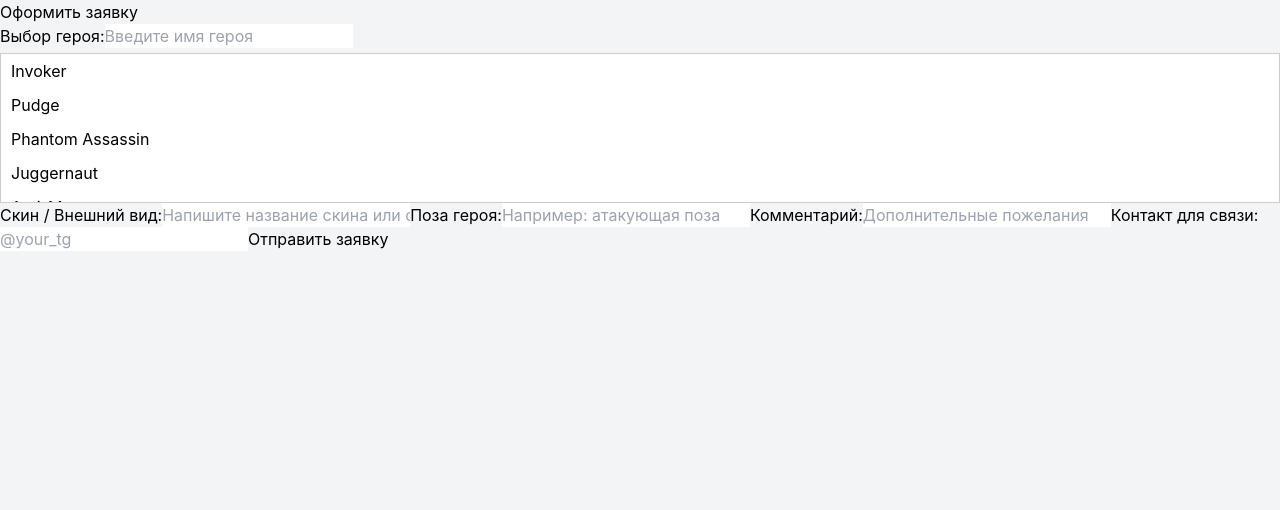
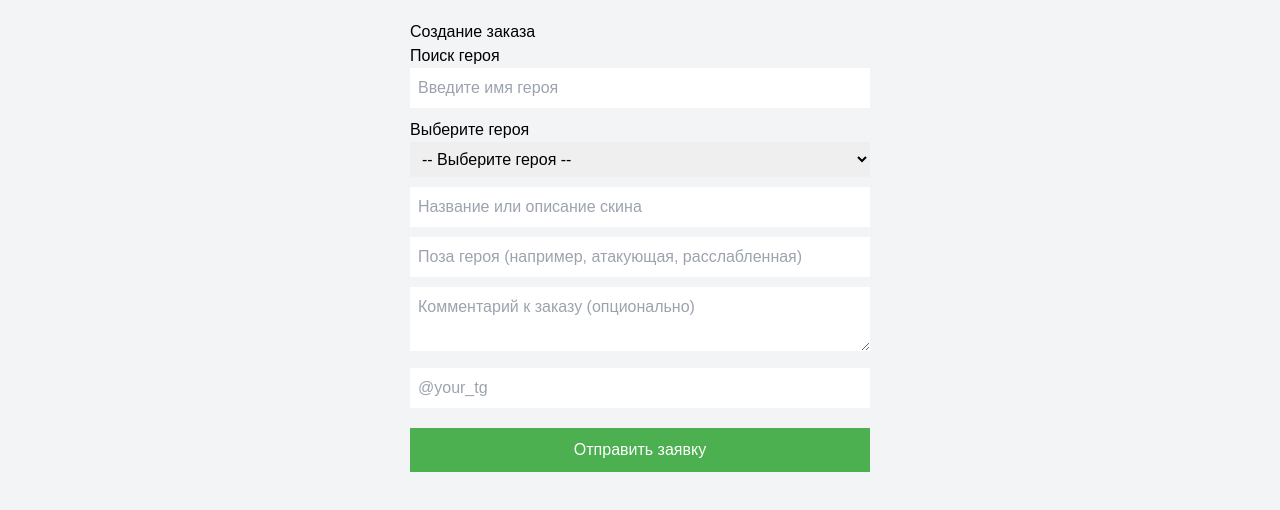
Before and after one commit to nikitaasdsad/telegram-mini-app, a React (Create React App) app: page / in a window 1280 px wide. Shown: the top 510 px of the page. Built offline with nearby package versions, Linux system fonts and the light colour scheme.

Commit message:
ксюша лох

```diff
--- a/src/App.js
+++ b/src/App.js
@@ -1,158 +1,157 @@
 import React, { useState, useEffect } from 'react';
-import './App.css';
 
 const heroes = [
-  'Invoker', 'Pudge', 'Phantom Assassin', 'Juggernaut', 'Anti-Mage', 'Lion', 'Tinker'
-  // добавь сюда весь список героев, если ещё не добавил
+  'Abaddon', 'Alchemist', 'Ancient Apparition', 'Anti-Mage', 'Arc Warden', 'Axe',
+  'Bane', 'Batrider', 'Beastmaster', 'Bloodseeker', 'Bounty Hunter', 'Brewmaster', 'Bristleback', 'Broodmother',
+  'Centaur Warrunner', 'Chaos Knight', 'Chen', 'Clinkz', 'Clockwerk', 'Crystal Maiden',
+  'Dark Seer', 'Dark Willow', 'Dawnbreaker', 'Dazzle', 'Death Prophet', 'Disruptor', 'Doom', 'Dragon Knight', 'Drow Ranger',
+  'Earth Spirit', 'Earthshaker', 'Elder Titan', 'Ember Spirit', 'Enchantress', 'Enigma',
+  'Faceless Void', 'Grimstroke', 'Gyrocopter', 'Hoodwink', 'Huskar',
+  'Invoker', 'Io', 'Jakiro', 'Juggernaut', 'Keeper of the Light', 'Kunkka',
+  'Legion Commander', 'Leshrac', 'Lich', 'Lifestealer', 'Lina', 'Lion', 'Lone Druid', 'Luna', 'Lycan',
+  'Magnus', 'Marci', 'Mars', 'Medusa', 'Meepo', 'Mirana', 'Monkey King', 'Morphling',
+  'Muerta', 'Naga Siren', 'Nature\'s Prophet', 'Necrophos', 'Night Stalker', 'Nyx Assassin',
+  'Ogre Magi', 'Omniknight', 'Oracle', 'Outworld Destroyer',
+  'Pangolier', 'Phantom Assassin', 'Phantom Lancer', 'Phoenix', 'Primal Beast', 'Puck', 'Pudge', 'Pugna', 'Queen of Pain',
+  'Razor', 'Riki', 'Rubick',
+  'Sand King', 'Shadow Demon', 'Shadow Fiend', 'Shadow Shaman', 'Silencer', 'Skywrath Mage', 'Slardar', 'Slark', 'Snapfire', 'Sniper', 'Spectre', 'Spirit Breaker', 'Storm Spirit', 'Sven',
+  'Techies', 'Templar Assassin', 'Terrorblade', 'Tidehunter', 'Timbersaw', 'Tinker', 'Tiny', 'Treant Protector', 'Troll Warlord', 'Tusk',
+  'Underlord', 'Undying', 'Ursa',
+  'Vengeful Spirit', 'Venomancer', 'Viper', 'Visage', 'Void Spirit',
+  'Warlock', 'Weaver', 'Windranger', 'Winter Wyvern', 'Witch Doctor', 'Wraith King',
+  'Zeus'
 ];
 
 function App() {
-  const [order, setOrder] = useState({
-    hero: '',
-    skin: '',
-    pose: '',
-    comment: '',
-    contact: '',
+  const [heroSearch, setHeroSearch] = useState('');
+  const [filteredHeroes, setFilteredHeroes] = useState(heroes);
+  const [selectedHero, setSelectedHero] = useState('');
+  const [skin, setSkin] = useState('');
+  const [pose, setPose] = useState('');
+  const [comment, setComment] = useState('');
+  const [contact, setContact] = useState('');
+  const [submitted, setSubmitted] = useState(false);
+
+  useEffect(() => {
+    setFilteredHeroes(
+      heroes.filter(hero =>
+        hero.toLowerCase().includes(heroSearch.toLowerCase())
+      )
+    );
+  }, [heroSearch]);
+
+  const handleSubmit = async () => {
+    if (!selectedHero || !skin || !pose || !contact) {
+      alert('Пожалуйста, заполните все поля!');
+      return;
+    }
+
+    const order = {
+      hero: selectedHero,
+      skin,
+      pose,
+      comment,
+      contact
+    };
+
+    try {
+      const response = await fetch('/api/order', {
+        method: 'POST',
+        headers: {
+          'Content-Type': 'application/json'
+        },
+        body: JSON.stringify(order)
       });
 
-  const [filteredHeroes, setFilteredHeroes] = useState(heroes);
-  const [searchHero, setSearchHero] = useState('');
-  const [isSent, setIsSent] = useState(false);
-
-  const handleChange = (e) => {
-    setOrder({ ...order, [e.target.name]: e.target.value });
-  };
-useEffect(() => {
-  if (window.Telegram && window.Telegram.WebApp) {
-    window.Telegram.WebApp.ready();
-  }
-}, []);
-  const handleSearch = (e) => {
-    const value = e.target.value.toLowerCase();
-    setSearchHero(value);
-    setFilteredHeroes(heroes.filter(h => h.toLowerCase().includes(value)));
-  };
-
-  const handleHeroSelect = (hero) => {
-    setOrder({ ...order, hero });
-    setFilteredHeroes(heroes);
-    setSearchHero(hero);
-  };
-
-  const handleSubmit = async (e) => {
-    e.preventDefault();
-    try {
-      const res = await fetch('/api/order', {
-        method: 'POST',
-        headers: {
-          'Content-Type': 'application/json',
-        },
-        body: JSON.stringify(order),
-      });
-
-      const data = await res.json();
-      if (data.success) {
-        setIsSent(true);
+      if (response.ok) {
+        setSubmitted(true);
       } else {
-        alert('Ошибка при отправке заявки');
+        alert('Произошла ошибка при отправке заявки');
       }
     } catch (error) {
       console.error('Ошибка:', error);
-      alert('Ошибка при отправке заявки');
+      alert('Ошибка соединения');
     }
   };
 
-  const handleClose = () => {
-    if (window.Telegram.WebApp) {
-      window.Telegram.WebApp.close();
-    } else {
-      alert('Мини-апп можно закрыть вручную');
+  if (submitted) {
+    return (
+      <div style={{ padding: 20, textAlign: 'center' }}>
+        <h2>🎉 Заявка успешно отправлена!</h2>
+      </div>
+    );
   }
-  };
 
   return (
-    <div className="app">
-      {!isSent ? (
-        <form onSubmit={handleSubmit}>
-          <h2>Оформить заявку</h2>
+    <div style={{ maxWidth: 500, margin: 'auto', padding: 20, fontFamily: 'Arial' }}>
+      <h2>Создание заказа</h2>
 
-          <label>Выбор героя:</label>
+      <label>Поиск героя</label>
       <input
         type="text"
-            value={searchHero}
-            onChange={handleSearch}
+        value={heroSearch}
+        onChange={e => setHeroSearch(e.target.value)}
         placeholder="Введите имя героя"
-            autoComplete="off"
+        style={{ width: '100%', padding: 8, marginBottom: 10 }}
       />
-          <ul className="hero-list">
-            {filteredHeroes.map((h) => (
-              <li key={h} onClick={() => handleHeroSelect(h)}>{h}</li>
+
+      <label>Выберите героя</label>
+      <select
+        value={selectedHero}
+        onChange={e => setSelectedHero(e.target.value)}
+        style={{ width: '100%', padding: 8, marginBottom: 10 }}
+      >
+        <option value="">-- Выберите героя --</option>
+        {filteredHeroes.map(hero => (
+          <option key={hero} value={hero}>{hero}</option>
         ))}
-          </ul>
+      </select>
 
-          <label>Скин / Внешний вид:</label>
       <input
         type="text"
-            name="skin"
-            value={order.skin}
-            onChange={handleChange}
-            placeholder="Напишите название скина или описание"
-            required
+        value={skin}
+        onChange={e => setSkin(e.target.value)}
+        placeholder="Название или описание скина"
+        style={{ width: '100%', padding: 8, marginBottom: 10 }}
       />
 
-          <label>Поза героя:</label>
       <input
         type="text"
-            name="pose"
-            value={order.pose}
-            onChange={handleChange}
-            placeholder="Например: атакующая поза"
-            required
+        value={pose}
+        onChange={e => setPose(e.target.value)}
+        placeholder="Поза героя (например, атакующая, расслабленная)"
+        style={{ width: '100%', padding: 8, marginBottom: 10 }}
       />
 
-          <label>Комментарий:</label>
+      <textarea
+        value={comment}
+        onChange={e => setComment(e.target.value)}
+        placeholder="Комментарий к заказу (опционально)"
+        style={{ width: '100%', padding: 8, marginBottom: 10 }}
+      />
+
       <input
         type="text"
-            name="comment"
-            value={order.comment}
-            onChange={handleChange}
-            placeholder="Дополнительные пожелания"
+        value={contact}
+        onChange={e => setContact(e.target.value)}
+        placeholder="@your_tg"
+        style={{ width: '100%', padding: 8, marginBottom: 20 }}
       />
 
-          <label>Контакт для связи:</label>
-          <input
-            type="text"
-            name="contact"
-            value={order.contact}
-            onChange={handleChange}
-            placeholder="@your_tg"
-            required
-          />
-
-          <button type="submit">Отправить заявку</button>
-        </form>
-      ) : (
-        <div className="success-popup">
-          <h3>🎉 Заявка успешно отправлена!</h3>
       <button
-  onClick={() => {
-    const isTelegramApp = () =>
-      typeof window !== 'undefined' &&
-      window.Telegram !== undefined &&
-      window.Telegram.WebApp !== undefined &&
-      window.Telegram.WebApp.platform !== undefined;
-
-    if (isTelegramApp()) {
-      window.Telegram.WebApp.close();
-    } else {
-      alert('Вы не в Telegram. Закрыть можно только внутри Telegram.');
-    }
+        onClick={handleSubmit}
+        style={{
+          width: '100%',
+          padding: 10,
+          backgroundColor: '#4CAF50',
+          color: 'white',
+          border: 'none',
+          cursor: 'pointer',
+          fontSize: 16
         }}
       >
-  Закрыть мини-приложение
+        Отправить заявку
       </button>
-        </div>
-      )}
     </div>
   );
 }
```
Lines whose indentation alone changed are shown as unchanged.
